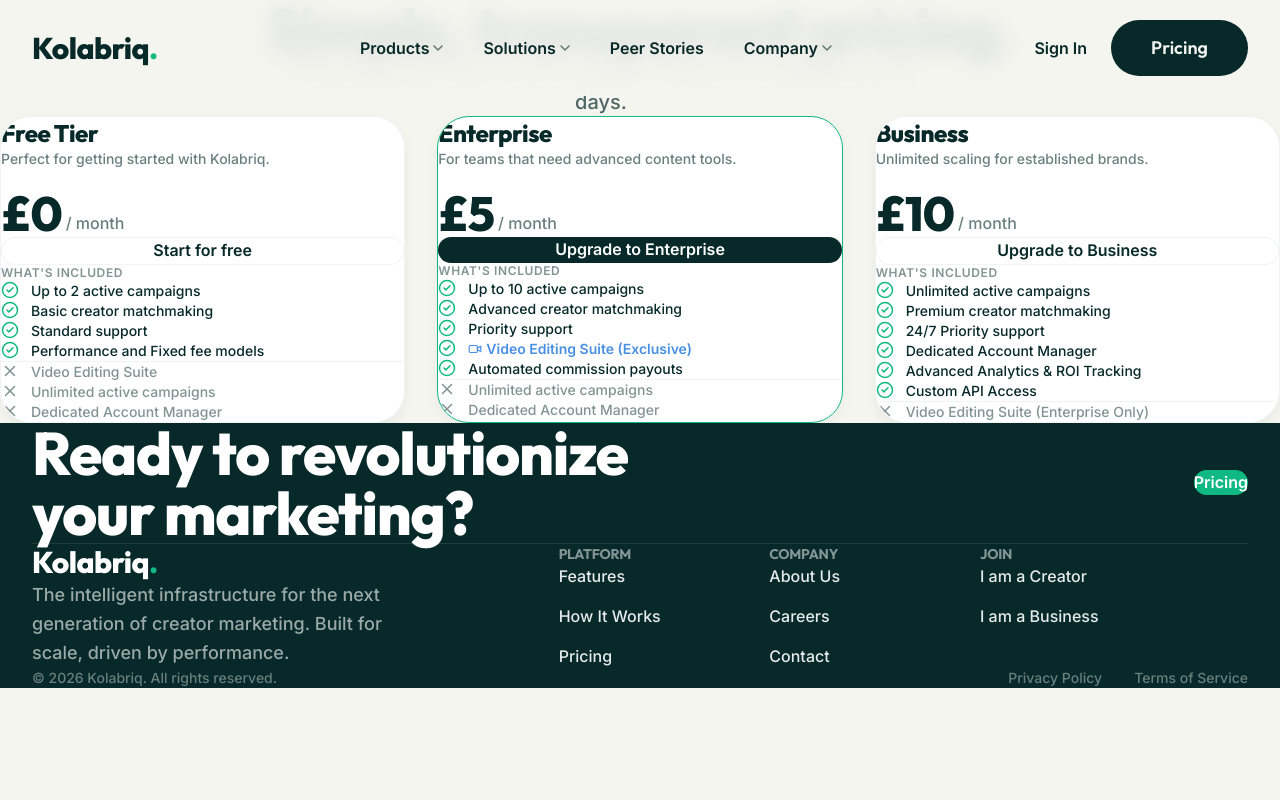
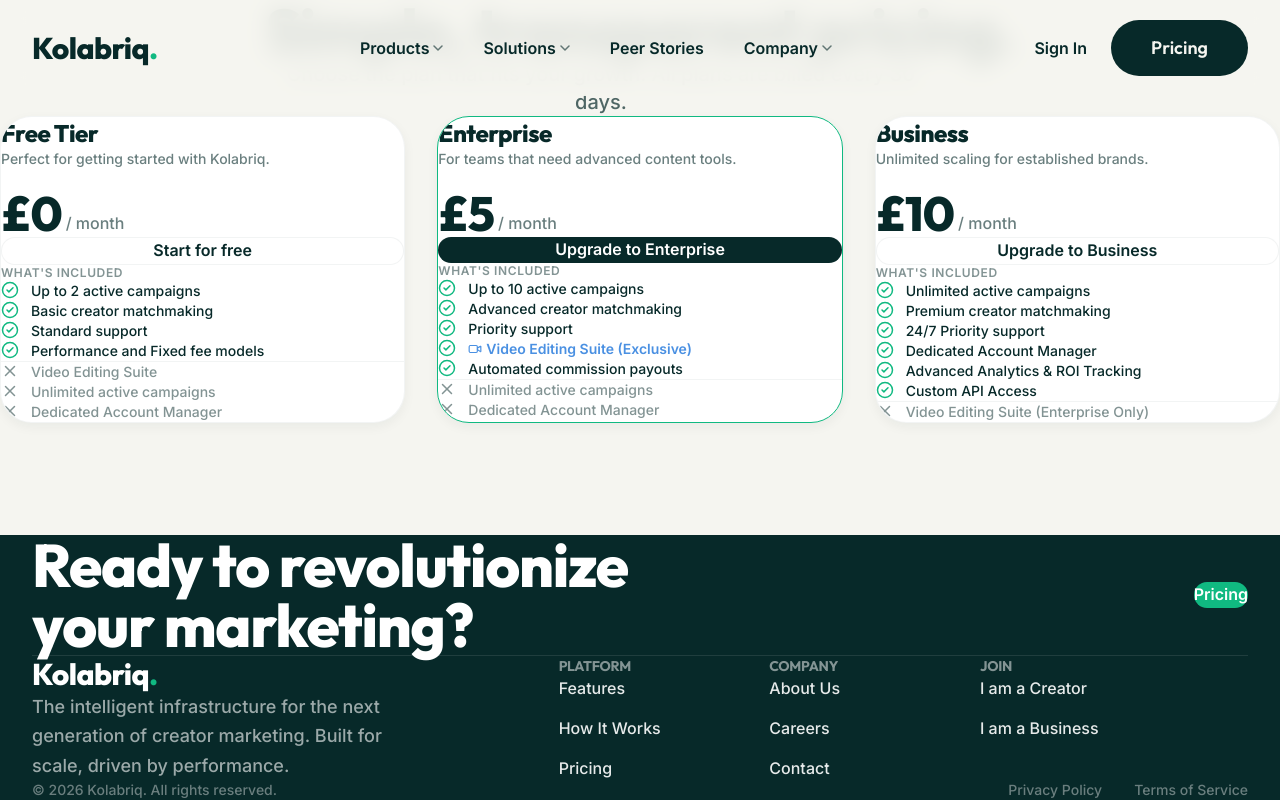
Before and after one commit to WillGreer007-lab/kolabriq, a Next.js app: page /pricing in a window 1280 px wide. Built offline with nearby package versions, Linux system fonts and the light colour scheme; no server answers.

Commit message:
fix: ensure pricing section takes full height and width

```diff
--- a/src/app/pricing/page.tsx
+++ b/src/app/pricing/page.tsx
@@ -103,7 +103,7 @@
     <main className="flex min-h-screen flex-col bg-[var(--background)]">
       <Navbar />
 
-      <section className="pt-48 pb-24 md:pt-56 md:pb-32 px-4 relative overflow-hidden">
+      <section className="flex-1 w-full pt-48 pb-24 md:pt-56 md:pb-32 px-4 relative overflow-hidden">
         <div className="absolute top-1/2 left-1/2 -translate-x-1/2 -translate-y-1/2 w-[80%] h-[80%] bg-[#10B981]/5 rounded-full blur-[120px] -z-10 pointer-events-none" />
 
         <div className="max-w-7xl mx-auto flex flex-col items-center">
```
